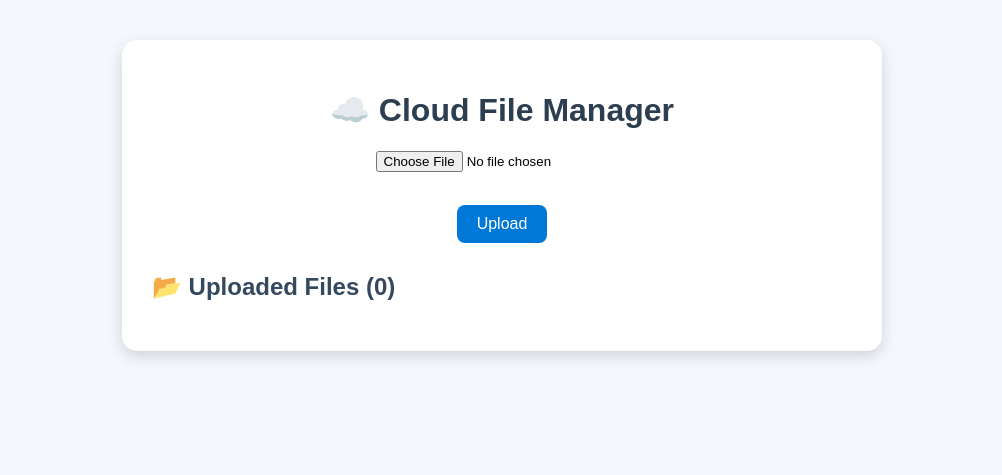
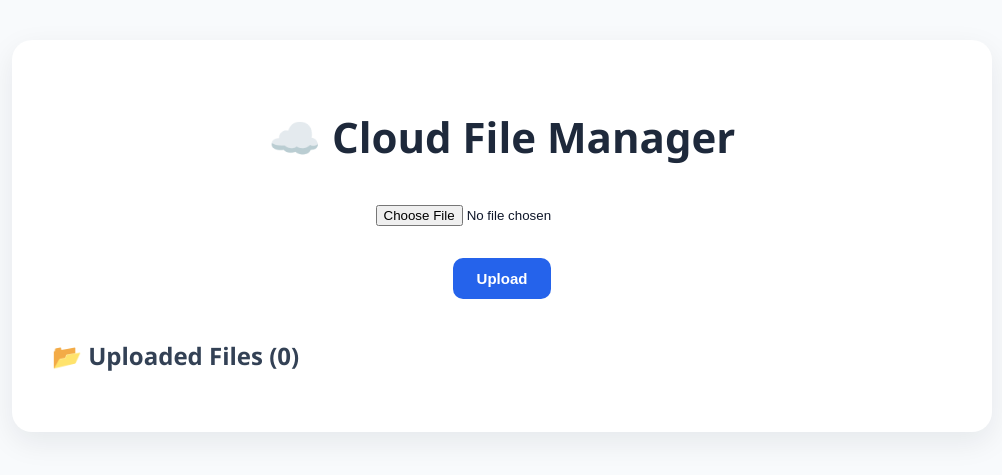
Before and after one commit to Chandana-74/Cloud-File-Manager, a Flask app: page / in a window 1280 px wide. Shown: the top 475 px of the page, without its empty margins (138-1140 px from the left). Run offline with Flask 3, Linux system fonts and the light colour scheme; data that the repository does not hold is empty.

Commit message:
Modern SaaS UI

```diff
--- a/templates/static/css/style.css
+++ b/templates/static/css/style.css
@@ -1,54 +1,65 @@
 body {
-    font-family: Arial, sans-serif;
-    background: #f4f7fc;
+font-family: "Segoe UI", sans-serif;
+background: #f8fafc;
 margin: 0;
 padding: 40px;
+color: #0f172a;
 }
 
 .container {
-    width: 700px;
+max-width: 900px;
 margin: auto;
 background: white;
-    padding: 30px;
-    border-radius: 15px;
-    box-shadow: 0 5px 15px rgba(0,0,0,0.15);
+padding: 40px;
+border-radius: 20px;
+box-shadow: 0 10px 30px rgba(15, 23, 42, 0.08);
 }
 
 h1 {
 text-align: center;
-    color: #2c3e50;
+color: #1e293b;
+margin-bottom: 10px;
+font-size: 42px;
 }
 
 h2 {
-    color: #34495e;
+color: #334155;
+margin-top: 40px;
 }
 
 p {
-    color: green;
-    font-weight: bold;
+background: #dcfce7;
+color: #166534;
+padding: 12px;
+border-radius: 10px;
+text-align: center;
+font-weight: 600;
 }
 
 form {
 text-align: center;
-    margin-bottom: 30px;
+margin: 30px 0;
 }
 
 input[type="file"] {
-    margin-bottom: 15px;
+padding: 10px;
 }
 
 button {
-    background: #0078D7;
+background: #2563eb;
 color: white;
 border: none;
-    padding: 10px 20px;
-    border-radius: 8px;
+padding: 12px 24px;
+border-radius: 10px;
 cursor: pointer;
-    font-size: 16px;
+font-size: 15px;
+font-weight: 600;
+transition: 0.3s;
 }
 
 button:hover {
-    background: #005fa3;
+transform: translateY(-2px);
+background: #1d4ed8;
 }
 
 ul {
```
Also changed, not shown: other parts of templates/static/css/style.css (+19 -10 lines). Lines whose indentation alone changed are shown as unchanged.
